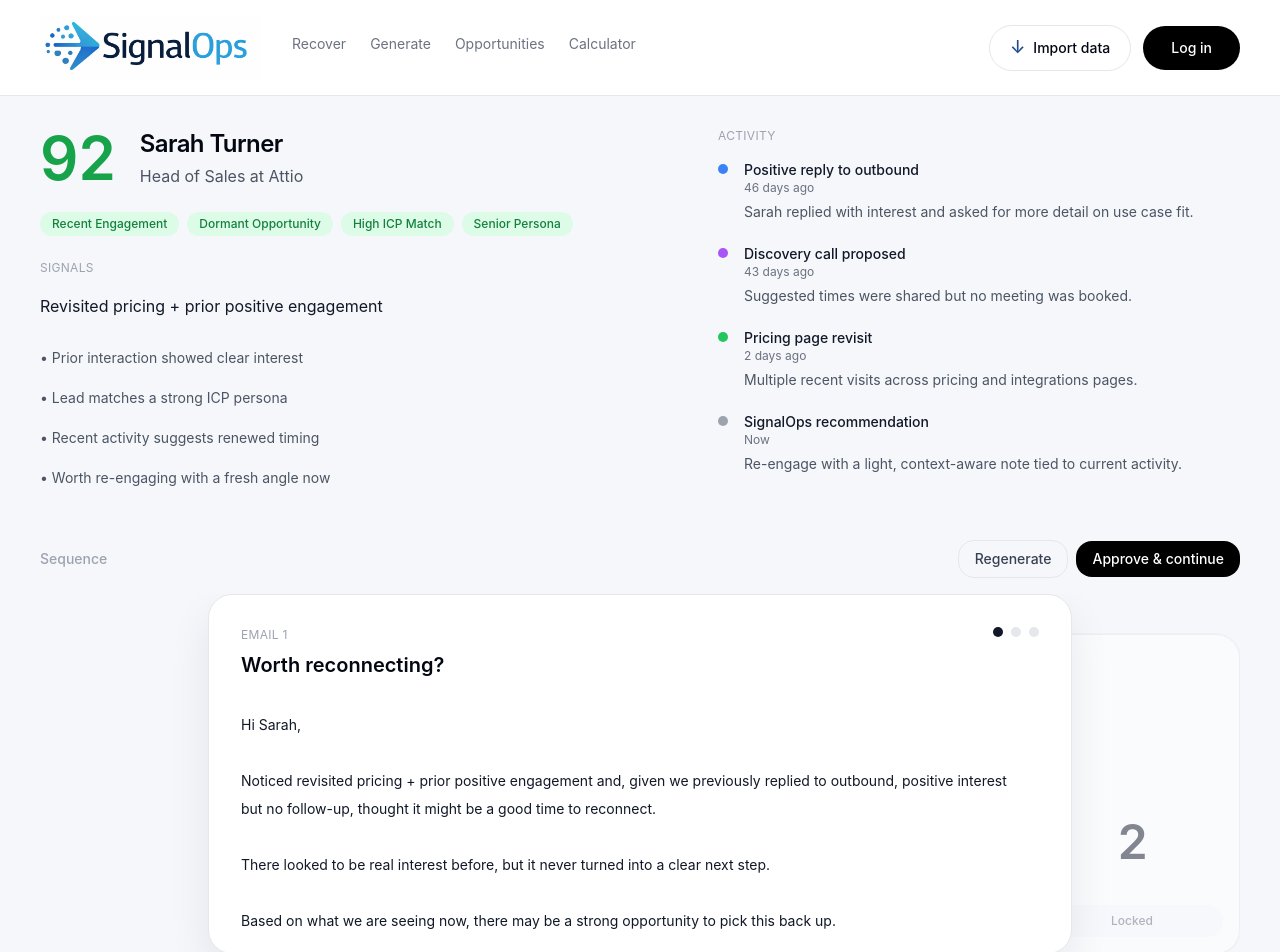
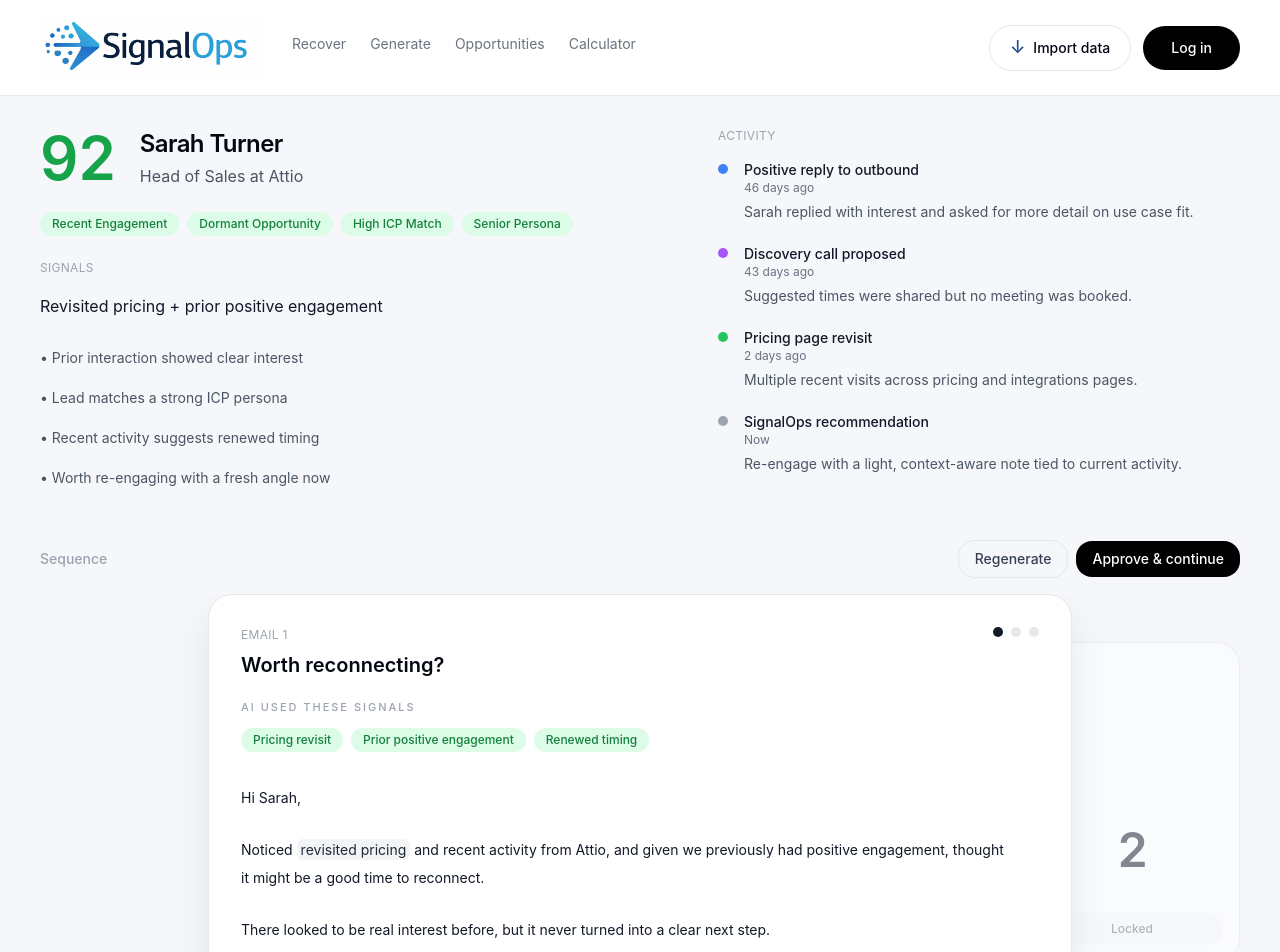
Before and after one commit to powerstephen/SignalOps, a Next.js app: page /contact/1 in a window 1280 px wide. Shown: the top 952 px of the page. Built offline with nearby package versions, Linux system fonts and the light colour scheme.

Commit message:
Update page.tsx

```diff
--- a/app/contact/[id]/page.tsx
+++ b/app/contact/[id]/page.tsx
@@ -4,11 +4,27 @@
 import { notFound } from "next/navigation";
 import { recoverLeads } from "@/lib/recover-leads";
 
-function Pill({ label }: { label: string }) {
+function Pill({
+  label,
+  active = false,
+  onClick,
+}: {
+  label: string;
+  active?: boolean;
+  onClick?: () => void;
+}) {
   return (
-    <span className="rounded-full bg-green-100 px-3 py-1 text-xs font-medium text-green-700">
+    <button
+      type="button"
+      onClick={onClick}
+      className={`rounded-full px-3 py-1 text-xs font-medium transition ${
+        active
+          ? "bg-green-600 text-white shadow-sm"
+          : "bg-green-100 text-green-700 hover:bg-green-200"
+      }`}
+    >
       {label}
-    </span>
+    </button>
   );
 }
 
@@ -29,12 +45,71 @@
   params: { id: string };
 };
 
+type EmailSignal = {
+  id: string;
+  label: string;
+  phrase: string;
+};
+
 type EmailStep = {
   id: number;
   label: string;
   subject: string;
-  body: string;
+  intro: string;
+  paragraphs: string[];
+  signals: EmailSignal[];
 };
+
+function highlightPhrase(
+  text: string,
+  phrase: string,
+  active: boolean
+): React.ReactNode {
+  if (!phrase || !text.toLowerCase().includes(phrase.toLowerCase())) {
+    return text;
+  }
+
+  const index = text.toLowerCase().indexOf(phrase.toLowerCase());
+  const before = text.slice(0, index);
+  const match = text.slice(index, index + phrase.length);
+  const after = text.slice(index + phrase.length);
+
+  return (
+    <>
+      {before}
+      <span
+        className={`rounded-md px-1 py-0.5 transition ${
+          active
+            ? "bg-green-100 text-green-900"
+            : "bg-gray-100 text-gray-800"
+        }`}
+      >
+        {match}
+      </span>
+      {after}
+    </>
+  );
+}
+
+function renderParagraph(
+  paragraph: string,
+  signals: EmailSignal[],
+  activeSignalId: string | null
+) {
+  let rendered: React.ReactNode = paragraph;
+
+  for (const signal of signals) {
+    if (typeof rendered === "string") {
+      rendered = highlightPhrase(
+        rendered,
+        signal.phrase,
+        activeSignalId === signal.id
+      );
+    }
+  }
+
+  return rendered;
+}
 
 function buildEmailSteps(
   firstName: string,
@@ -47,39 +122,76 @@
       id: 1,
       label: "Email 1",
       subject: "Worth reconnecting?",
-      body: `Hi ${firstName},
-
-Noticed ${whyNow.toLowerCase()} and, given we previously ${interactionSummary.toLowerCase()}, thought it might be a good time to reconnect.
-
-There looked to be real interest before, but it never turned into a clear next step.
-
-Based on what we are seeing now, there may be a strong opportunity to pick this back up.
-
-Open to a quick chat?`,
+      intro: `Hi ${firstName},`,
+      paragraphs: [
+        `Noticed revisited pricing and recent activity from ${company}, and given we previously had positive engagement, thought it might be a good time to reconnect.`,
+        `There looked to be real interest before, but it never turned into a clear next step.`,
+        `The latest signals suggest renewed timing, so it felt worth reaching out with a fresh angle.`,
+        `Open to a quick chat?`,
+      ],
+      signals: [
+        {
+          id: "pricing",
+          label: "Pricing revisit",
+          phrase: "revisited pricing",
+        },
+        {
+          id: "engagement",
+          label: "Prior positive engagement",
+          phrase: "positive engagement",
+        },
+        {
+          id: "timing",
+          label: "Renewed timing",
+          phrase: "renewed timing",
+        },
+      ],
     },
     {
       id: 2,
       label: "Email 2",
       subject: "Quick follow up",
-      body: `Hi ${firstName},
-
-Just following up on my note below.
-
-Usually when we see signals like this from ${company}, it means the timing may be better now than when we first spoke.
-
-Happy to share a few ideas if useful.`,
+      intro: `Hi ${firstName},`,
+      paragraphs: [
+        `Just following up on my note below.`,
+        `Usually when we see signals like renewed activity from ${company}, it means the timing may be better now than when we first spoke.`,
+        `Happy to share a few ideas if useful.`,
+      ],
+      signals: [
+        {
+          id: "renewed-activity",
+          label: "Renewed activity",
+          phrase: "renewed activity",
+        },
+        {
+          id: "better-timing",
+          label: "Timing improved",
+          phrase: "timing may be better now",
+        },
+      ],
     },
     {
       id: 3,
       label: "Email 3",
       subject: "Close the loop",
-      body: `Hi ${firstName},
-
-Last note from me.
-
-Given the renewed activity we are seeing from ${company}, I thought it was worth one final follow up in case this is back on the agenda.
-
-If not relevant, no problem at all.`,
+      intro: `Hi ${firstName},`,
+      paragraphs: [
+        `Last note from me.`,
+        `Given the renewed activity we are seeing from ${company}, I thought it was worth one final follow up in case this is back on the agenda.`,
+        `If not relevant, no problem at all.`,
+      ],
+      signals: [
+        {
+          id: "final-renewed",
+          label: "Renewed activity",
+          phrase: "renewed activity",
+        },
+        {
+          id: "back-on-agenda",
+          label: "Back on agenda",
+          phrase: "back on the agenda",
+        },
+      ],
     },
   ];
 }
@@ -106,6 +218,7 @@
 
   const [activeEmailId, setActiveEmailId] = useState(1);
   const [approvedUpTo, setApprovedUpTo] = useState(1);
+  const [activeSignalId, setActiveSignalId] = useState<string | null>(null);
 
   const activeEmail =
     emails.find((email) => email.id === activeEmailId) ?? emails[0];
@@ -125,22 +238,30 @@
 
     if (activeEmailId < emails.length) {
       setActiveEmailId(activeEmailId + 1);
+      setActiveSignalId(null);
     }
   }
 
   function handleRegenerate() {
+    setActiveSignalId(null);
     setActiveEmailId((current) => current);
+  }
+
+  function handleSelectEmail(emailId: number) {
+    if (!canOpen(emailId)) return;
+    setActiveEmailId(emailId);
+    setActiveSignalId(null);
+  }
+
+  function handleSignalClick(signalId: string) {
+    setActiveSignalId((current) => (current === signalId ? null : signalId));
   }
 
   return (
     <div className="mx-auto w-full max-w-7xl px-8 py-8 md:px-10">
       <div className="space-y-10">
         <div className="grid grid-cols-1 gap-10 lg:grid-cols-[1.1fr_0.9fr]">
-
-          {/* LEFT COLUMN */}
           <div className="space-y-6">
-
-            {/* HEADER */}
             <div className="flex items-start gap-6">
               <div className="text-6xl font-semibold leading-none text-green-600">
                 {lead.score}
@@ -156,7 +277,6 @@
               </div>
             </div>
 
-            {/* ✅ PILLS NOW FULL LEFT ALIGNED */}
             <div className="flex flex-wrap gap-2">
               <Pill label="Recent Engagement" />
               <Pill label="Dormant Opportunity" />
@@ -164,7 +284,6 @@
               <Pill label="Senior Persona" />
             </div>
 
-            {/* SIGNALS */}
             <div>
               <div className="text-xs uppercase tracking-wide text-gray-400">
                 Signals
@@ -183,7 +302,6 @@
             </div>
           </div>
 
-          {/* RIGHT COLUMN */}
           <div>
             <div className="text-xs uppercase tracking-wide text-gray-400">
               Activity
@@ -209,7 +327,6 @@
           </div>
         </div>
 
-        {/* SEQUENCE (UNCHANGED) */}
         <div className="pt-2">
           <div className="mb-4 flex items-center justify-between">
             <div className="text-sm font-medium text-gray-400">Sequence</div>
@@ -230,14 +347,12 @@
             </div>
           </div>
 
-          <div className="relative h-[420px] overflow-hidden">
+          <div className="relative h-[460px] overflow-hidden">
             {prevEmail ? (
               <button
                 type="button"
-                onClick={() =>
-                  canOpen(prevEmail.id) && setActiveEmailId(prevEmail.id)
-                }
-                className={`absolute left-0 top-10 z-0 h-[320px] w-[18%] rounded-3xl border border-gray-200 bg-white px-4 py-6 text-left shadow-[0_0_0_1px_rgba(17,24,39,0.04)] transition ${
+                onClick={() => handleSelectEmail(prevEmail.id)}
+                className={`absolute left-0 top-12 z-0 h-[320px] w-[18%] rounded-3xl border border-gray-200 bg-white px-4 py-6 text-left shadow-[0_0_0_1px_rgba(17,24,39,0.04)] transition ${
                   canOpen(prevEmail.id)
                     ? "hover:-translate-y-0.5"
                     : "cursor-not-allowed opacity-50"
@@ -249,7 +364,7 @@
               </button>
             ) : null}
 
-            <div className="absolute left-1/2 top-0 z-10 h-[360px] w-[72%] -translate-x-1/2 rounded-3xl border border-gray-200 bg-white px-8 py-8 shadow-[0_18px_40px_rgba(17,24,39,0.08)]">
+            <div className="absolute left-1/2 top-0 z-10 h-[400px] w-[72%] -translate-x-1/2 rounded-3xl border border-gray-200 bg-white px-8 py-8 shadow-[0_18px_40px_rgba(17,24,39,0.08)]">
               <div className="flex items-start justify-between gap-4">
                 <div>
                   <div className="text-xs uppercase tracking-wide text-gray-400">
@@ -265,12 +380,12 @@
                     <button
                       key={email.id}
                       type="button"
-                      onClick={() => canOpen(email.id) && setActiveEmailId(email.id)}
-                      className={`h-2.5 w-2.5 rounded-full ${
+                      onClick={() => handleSelectEmail(email.id)}
+                      className={`h-2.5 w-2.5 rounded-full transition ${
                         email.id === activeEmail.id
                           ? "bg-gray-900"
                           : canOpen(email.id)
-                            ? "bg-gray-300"
+                            ? "bg-gray-300 hover:bg-gray-400"
                             : "bg-gray-200"
                       }`}
                     />
@@ -278,18 +393,43 @@
                 </div>
               </div>
 
-              <div className="mt-8 max-w-3xl whitespace-pre-wrap text-sm leading-7 text-gray-900">
-                {activeEmail.body}
+              <div className="mt-5">
+                <div className="mb-3 text-[11px] font-medium uppercase tracking-[0.18em] text-gray-400">
+                  AI used these signals
+                </div>
+
+                <div className="flex flex-wrap gap-2">
+                  {activeEmail.signals.map((signal) => (
+                    <Pill
+                      key={signal.id}
+                      label={signal.label}
+                      active={activeSignalId === signal.id}
+                      onClick={() => handleSignalClick(signal.id)}
+                    />
+                  ))}
+                </div>
+              </div>
+
+              <div className="mt-8 max-w-3xl text-sm leading-7 text-gray-900">
+                <p className="whitespace-pre-wrap">{activeEmail.intro}</p>
+
+                {activeEmail.paragraphs.map((paragraph, index) => (
+                  <p key={index} className="mt-6">
+                    {renderParagraph(
+                      paragraph,
+                      activeEmail.signals,
+                      activeSignalId
+                    )}
+                  </p>
+                ))}
               </div>
             </div>
 
             {nextEmail ? (
               <button
                 type="button"
-                onClick={() =>
-                  canOpen(nextEmail.id) && setActiveEmailId(nextEmail.id)
-                }
-                className={`absolute right-0 top-10 z-0 h-[320px] w-[18%] rounded-3xl border border-gray-200 bg-white px-4 py-6 text-left shadow-[0_0_0_1px_rgba(17,24,39,0.04)] transition ${
+                onClick={() => handleSelectEmail(nextEmail.id)}
+                className={`absolute right-0 top-12 z-0 h-[320px] w-[18%] rounded-3xl border border-gray-200 bg-white px-4 py-6 text-left shadow-[0_0_0_1px_rgba(17,24,39,0.04)] transition ${
                   canOpen(nextEmail.id)
                     ? "hover:-translate-y-0.5"
                     : "cursor-not-allowed opacity-50"
```
